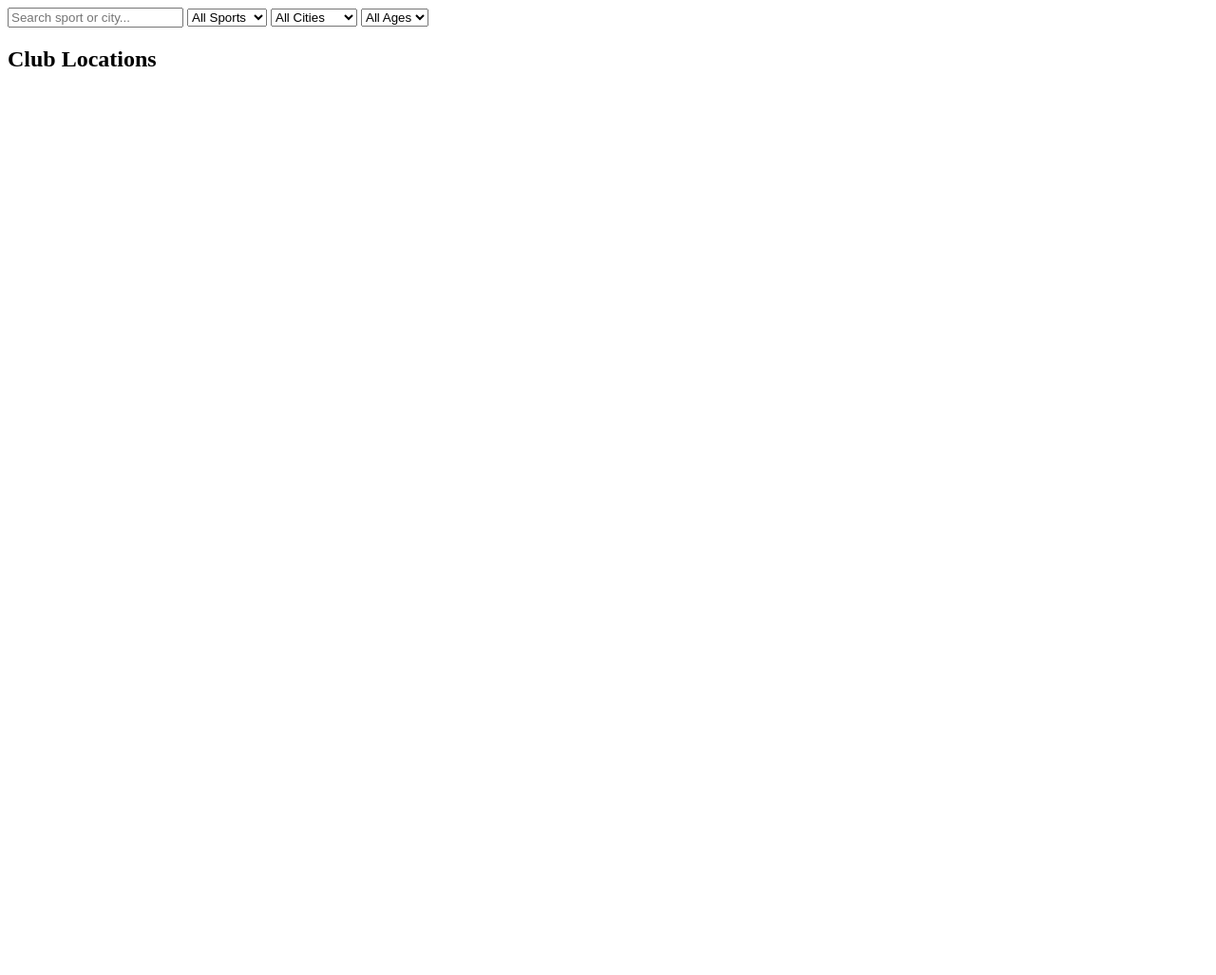
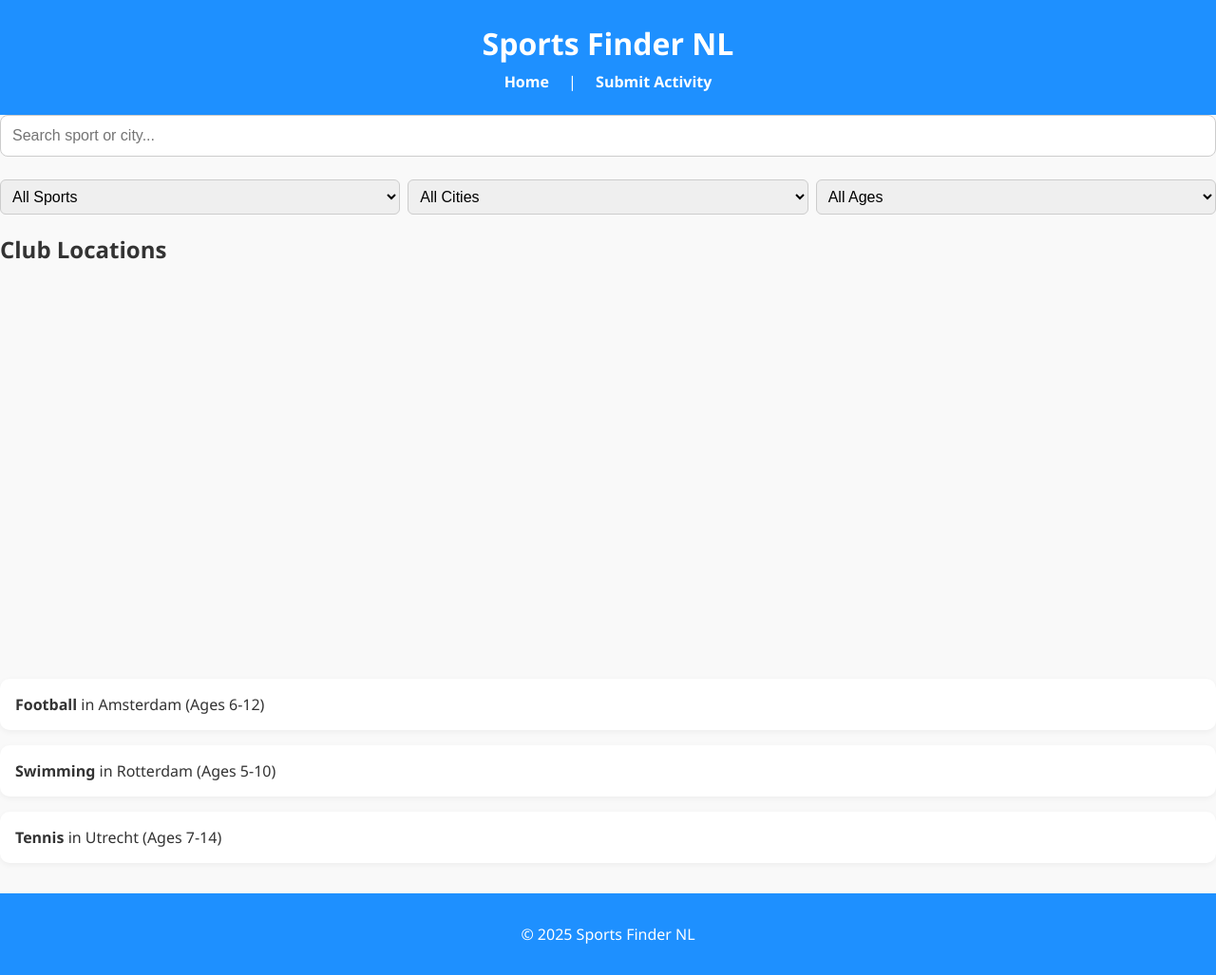
Before and after one commit to AlenaPochinok/sports-kids-activities, a plain HTML site: page index.html in a window 1280 px wide. Shown: the whole page at 95% size. Before the commit the page ends 800 px from the top, so only its background shows below. Drawn offline with nearby package versions, Linux system fonts and the light colour scheme.

Commit message:
Update index.html

```diff
--- a/index.html
+++ b/index.html
@@ -1,3 +1,20 @@
+<!DOCTYPE html>
+<html lang="en">
+<head>
+  <meta charset="UTF-8">
+  <title>Find Kids Sports Activities</title>
+  <link href="styles.css" rel="stylesheet">
+  <link rel="stylesheet" href="https://unpkg.com/leaflet@1.9.4/dist/leaflet.css" />
+</head>
+<body>
+  <header>
+    <h1>Sports Finder NL</h1>
+    <nav>
+      <a href="index.html">Home</a> |
+      <a href="submit.html">Submit Activity</a>
+    </nav>
+  </header>
+
   <main>
     <section class="filters">
       <input id="search" placeholder="Search sport or city..." />
@@ -25,7 +42,17 @@
       </select>
     </section>
 
+    <h2>Club Locations</h2>
+    <div id="map" style="height: 400px; margin-bottom: 1rem;"></div>
+
     <div id="results"></div>
   </main>
-<h2>Club Locations</h2>
-<div id="map" style="height: 400px; margin-bottom: 1rem;"></div>
+
+  <footer>
+    <p>&copy; 2025 Sports Finder NL</p>
+  </footer>
+
+  <script src="script.js"></script>
+  <script src="https://unpkg.com/leaflet@1.9.4/dist/leaflet.js"></script>
+</body>
+</html>
```
Lines whose indentation alone changed are shown as unchanged.
